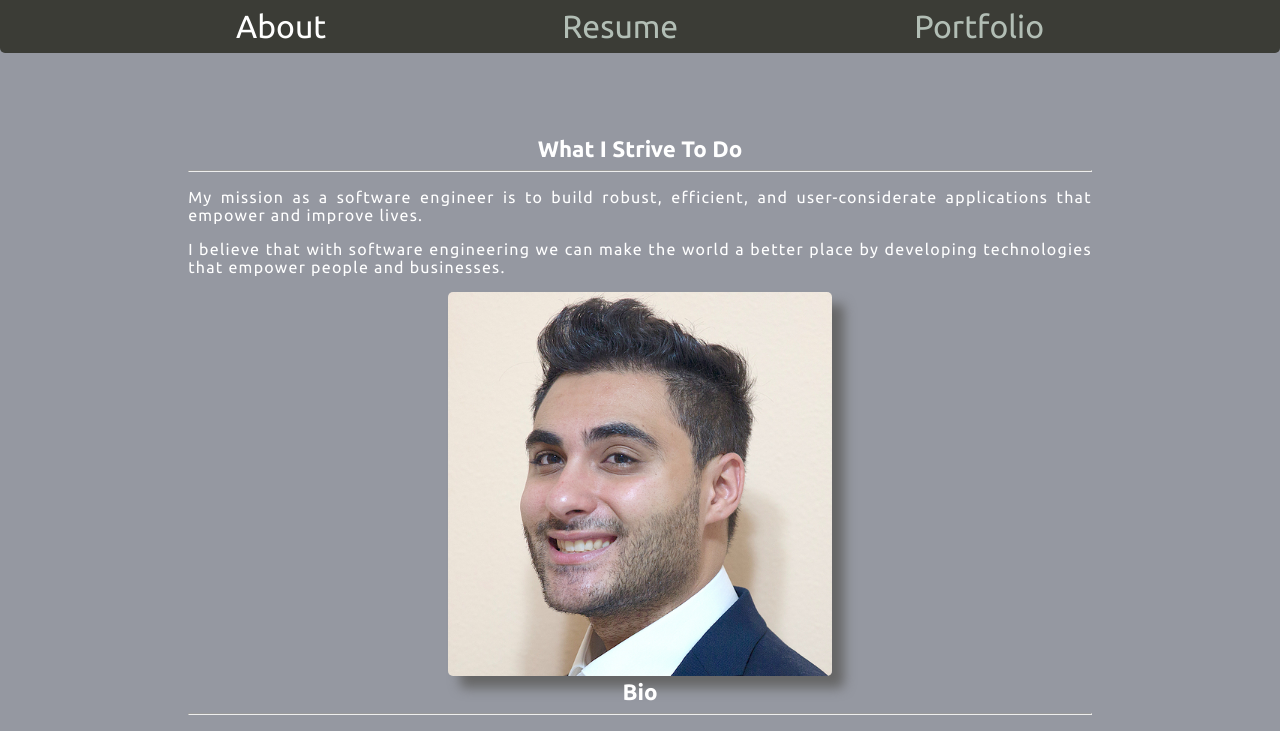
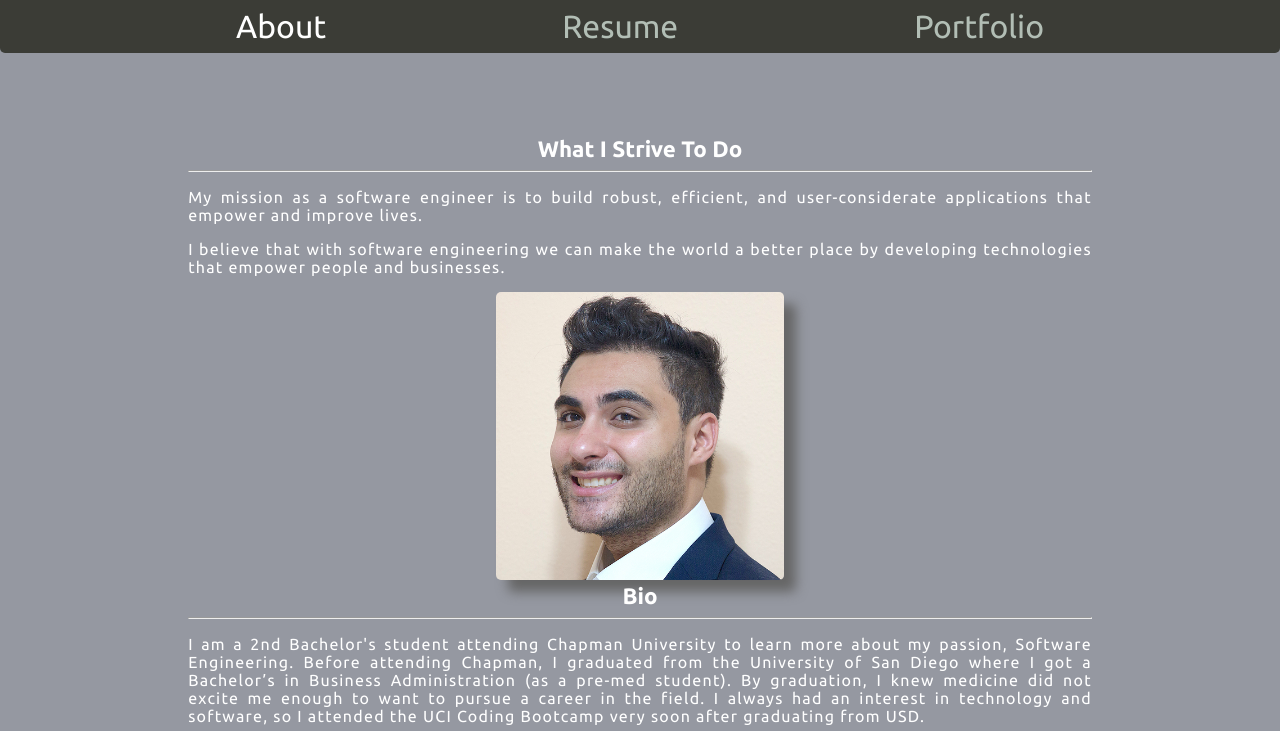
Before and after one commit to tarekel96/Portfolio_App, a React (Create React App) app in the folder portfolio/: page / in a window 1280 px wide. Shown: the top 731 px of the page. Built offline with nearby package versions, Linux system fonts and the light colour scheme.

Commit message:
updated gh action and updated portfolio profile image

```diff
--- a/portfolio/src/pages/About.js
+++ b/portfolio/src/pages/About.js
@@ -52,7 +52,7 @@ const ProfileImage = ({ imgSrc, imgAlt }) => {
 	return (
 		<section className={styles['profileImageContainer']}>
 			<div>
-				<LazyLoadImage alt={imgAlt} height={384} className={styles['profileImage']} src={imgSrc} width={384} />
+				<LazyLoadImage alt={imgAlt} height={288} className={styles['profileImage']} src={imgSrc} width={288} />
 			</div>
 		</section>
 	);
--- a/portfolio/src/pages/About.module.css
+++ b/portfolio/src/pages/About.module.css
@@ -11,27 +11,22 @@
 	font-size: 1.4rem;
 	font-weight: 700;
 }
+
 .profileImageContainer {
 	margin: 0 auto;
 	display: flex;
 	justify-content: center;
 }
-/* .profileImageContainer > div > img {
-	box-shadow: 12px 12px 12px #666;
-	border-radius: 5px;
-	width: 384px;
-	height: 384px;
-} */
 .profileImage {
 	box-shadow: 12px 12px 12px #666;
 	border-radius: 5px;
-	width: 384px;
-	height: 384px;
 }
+
 .aboutContainer > section > div > p {
 	text-align: justify;
 	letter-spacing: 1.25px;
 }
+
 .iconsContainer {
 	padding-top: 1rem;
 	width: 400px;
```
